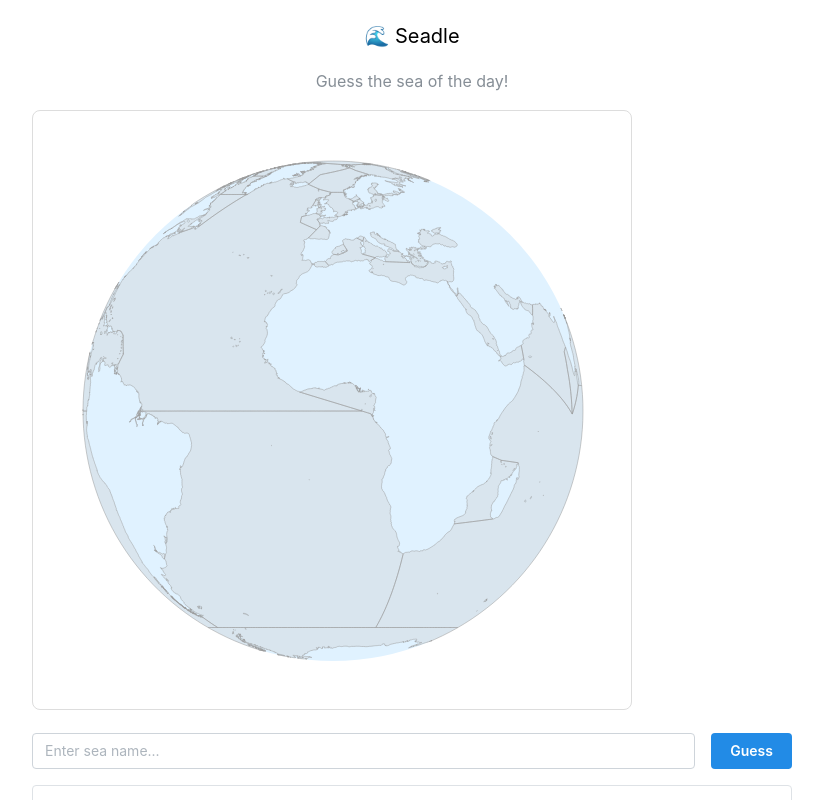
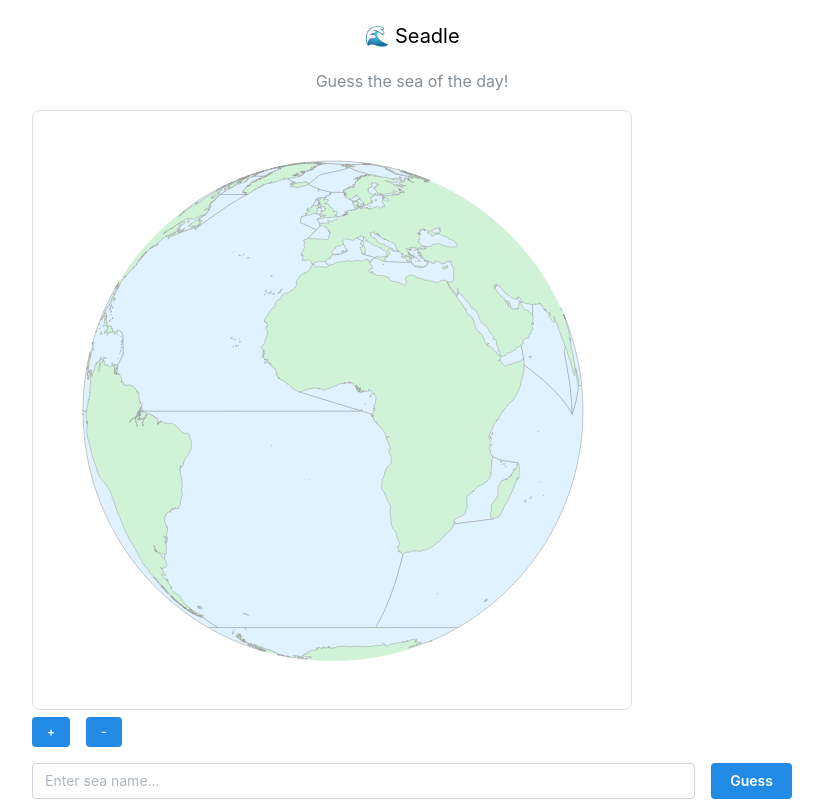
Before and after one commit to muhashi/seadle, a React (Vite) app: page / in a window 1280 px wide. Shown: the top 800 px of the page, without its empty margins (228-1051 px from the left). Built offline with nearby package versions, Linux system fonts and the light colour scheme.

Commit message:
Add zoom

```diff
--- a/src/App.jsx
+++ b/src/App.jsx
@@ -25,10 +25,14 @@ const SeadleGame = () => {
   const pathRef = useRef(null);
   const updatePathsRef = useRef(null);
   const guessedPathsRef = useRef(null);
+  const globeBackgroundRef = useRef(null);
 
   const HOVER_STROKE = '#000';
   const HOVER_STROKE_WIDTH = 2;
   const HOVER_FILL_OPACITY = 0.8;
+  const MIN_SCALE = 200;
+  const MAX_SCALE = 2000;
+  const ZOOM_STEP = 100;
 
   // Load data
   useEffect(() => {
@@ -152,6 +156,33 @@ const SeadleGame = () => {
     setTooltip(t => ({ ...t, visible: false }));
   };
 
+  const zoomBy = (delta) => {
+    const projection = projectionRef.current;
+    if (!projection) return;
+
+    const nextScale = Math.max(
+      MIN_SCALE,
+      Math.min(MAX_SCALE, projection.scale() + delta)
+    );
+
+    const startScale = projection.scale();
+    const start = performance.now();
+    const duration = 200;
+
+    const animate = (now) => {
+      const t = Math.min(1, (now - start) / duration);
+      const eased = t * t * (3 - 2 * t);
+
+      projection.scale(startScale + (nextScale - startScale) * eased);
+      updatePathsRef.current();
+
+      if (t < 1) requestAnimationFrame(animate);
+    };
+
+    requestAnimationFrame(animate);
+    updatePathsRef.current();
+  };
+
   // Handle guess submission
   const handleGuess = () => {
     if (!guess.trim() || !seaData || !targetSea || gameWon) return;
@@ -230,12 +261,14 @@ const SeadleGame = () => {
     projectionRef.current = projection;
     pathRef.current = path;
 
-    // Draw ocean
-    const ocean = svg.append('circle')
+    // Draw globe backrgound
+    const globeBackground = svg.append('circle')
       .attr('cx', width / 2)
       .attr('cy', height / 2)
-      .attr('r', 250)
-      .attr('fill', '#e0f2ff');
+      .attr('r', projection.scale())
+      .attr('fill', '#d0f2d7');
+
+    globeBackgroundRef.current = globeBackground;
 
     // Draw guessed seas
     const guessedPaths = svg.append('g')
@@ -260,12 +293,14 @@ const SeadleGame = () => {
       .append('path')
       .attr('class', 'sea')
       .attr('d', path)
-      .attr('fill', 'rgba(200, 200, 200, 0.3)')
+      .attr('fill', '#e0f2ff')
       .attr('stroke', '#999')
       .attr('stroke-width', 0.5)
       .call(addHoverHandlers);
 
     const updatePaths = () => {
+      globeBackgroundRef.current
+        .attr('r', projection.scale());
       guessedPathsRef.current
         .selectAll('path')
         .attr('d', d => path(d.feature));
@@ -294,6 +329,23 @@ const SeadleGame = () => {
 
     svg.call(dragd3);
 
+    svg.on('wheel', (event) => {
+      event.preventDefault();
+
+      const projection = projectionRef.current;
+      if (!projection) return;
+
+      const currentScale = projection.scale();
+      const delta = -event.deltaY * 0.5;
+
+      const nextScale = Math.max(
+        MIN_SCALE,
+        Math.min(MAX_SCALE, currentScale + delta)
+      );
+
+      projection.scale(nextScale);
+      updatePathsRef.current();
+    });
   }, [seaData]);
 
   useEffect(() => {
@@ -364,7 +416,10 @@ const SeadleGame = () => {
 
         <div style={{ position: 'relative' }}>
           <svg ref={svgRef} style={{ border: '1px solid #ddd', borderRadius: '8px' }}></svg>
-
+          <Group position="center" spacing="xs">
+            <Button size="xs" onClick={() => zoomBy(ZOOM_STEP)}>+</Button>
+            <Button size="xs" onClick={() => zoomBy(-ZOOM_STEP)}>-</Button>
+          </Group>
           {tooltip.visible && tooltip.content && (
             <Paper
               shadow="md"
```
